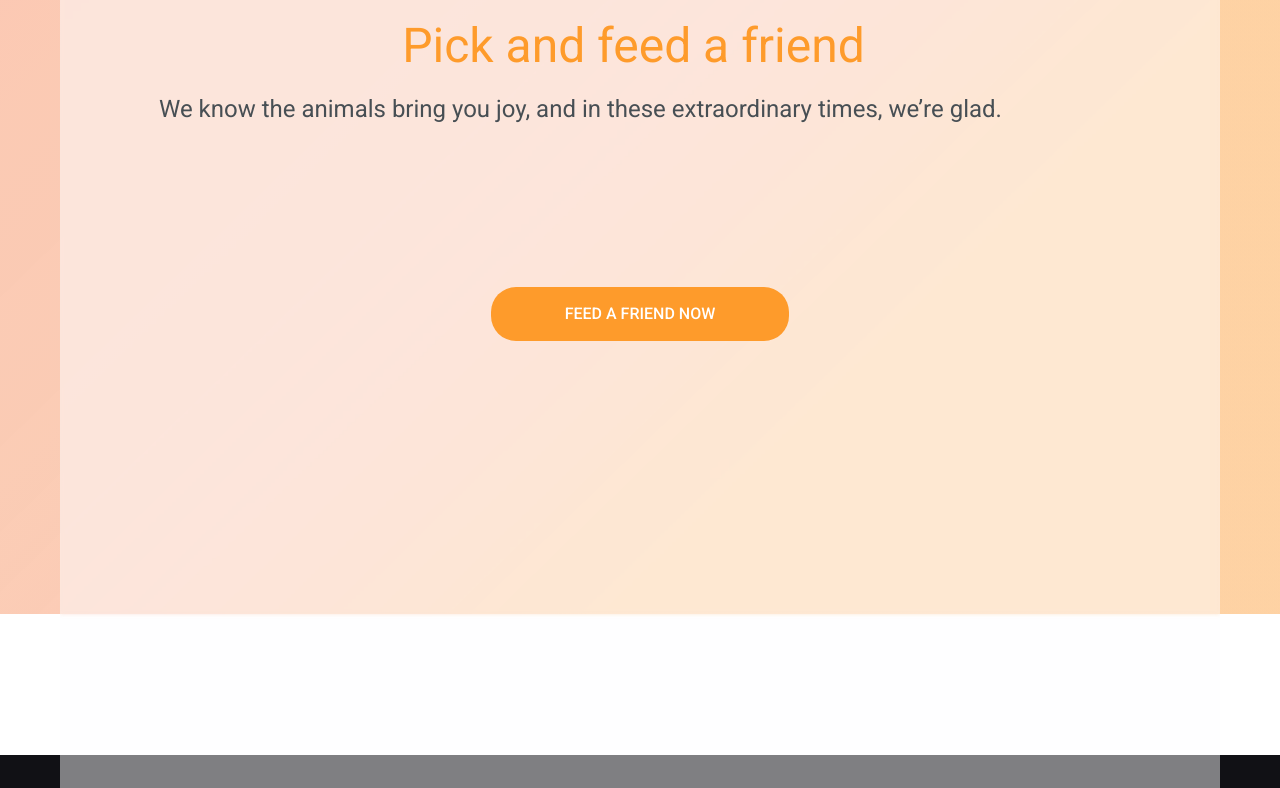
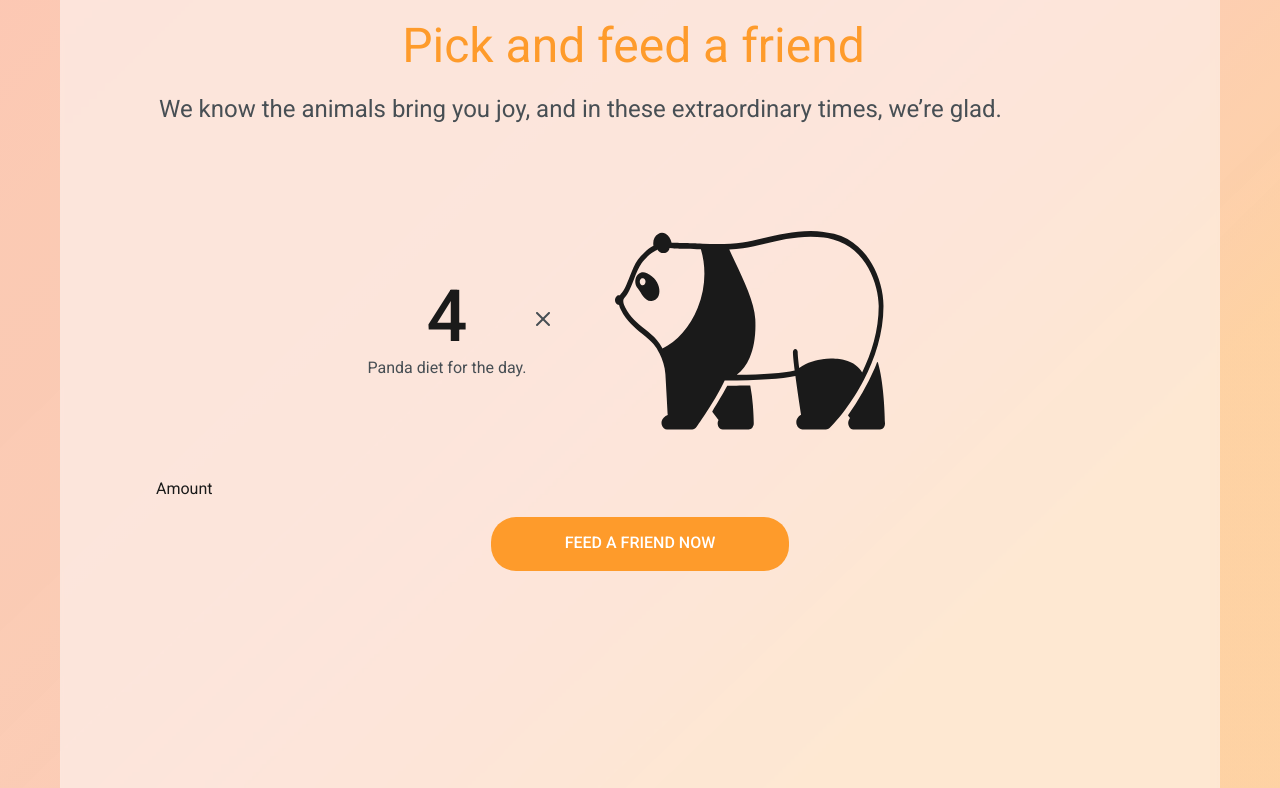
Before and after one commit to SvetlanaVl/JSFE2022Q3, a plain HTML site: page online-zoo/pages/donate/index.html in a window 1280 px wide. Shown: the part 828-1616 px from the top of the page. Drawn offline with Linux system fonts and the light colour scheme; files that its build step writes are made by us from their sources.

Commit message:
feat: add some text and icon

```diff
--- a/online-zoo/pages/donate/index.html
+++ b/online-zoo/pages/donate/index.html
@@ -14,7 +14,7 @@
       <div class="container-content">
         <div class="header-container">
           <div class="logo">
-            <a href="#"><img src="../../assets/icons/logo.svg" alt="logo"></a>
+            <a href="../main/index.html"><img src="../../assets/icons/logo.svg" alt="logo"></a>
           </div>
           <nav class="nav">
             <ul class="nav-list">
@@ -37,18 +37,28 @@
           <h3 class="feed-friend-icon-header">THE ZOO HAS OFFICIALLY REOPENED BUT WE STILL NEED YOUR HELP!</h3>
           <p class="text-info">Even though the Zoo has been able to reopen, we are at a greatly reduced capacity with educational programs and public and private events cancelled or postponed for additional months. We need you now more than ever to help ensure that we overcome these challenges. We have been actively raising funds in the community, and we are grateful for the generosity. But much more support is still needed, and we need your help! Please consider a gift today – no matter what size – to help us sustain our mission.</p>
           <h3 class="feed-friend-icon-header donate-info">Donation Information</h3>
+          <div class="container-content container-feed-friend">
+            <div class="container-content-feed-friend">
+              <h2 class="feed-friend-header">Pick and feed a friend</h2>
+              <p class="text-subtitle">We know the animals bring you joy, and in these extraordinary times, we’re glad.</p>
+            </div>
+            <div class="diets-panda">
+              <div class="days">
+                <p class="number">4</p>
+                <p class="diet">Panda diet for the day.</p>
+              </div>
+              <img class="plus" src="../../assets/icons/x_icon.svg" alt="x">
+              <img class="panda" src="../../assets/icons/panda_widget1.svg" alt="panda">
+            </div>
+
+            <p class="amount">Amount</p>
+            <form action="../donate/index.html">
+              <button class="button button-slider-animals">Feed a friend now</button>
+            </form>
         </div>
-        <div class="container-content container-feed-friend">
-          <div class="container-content-feed-friend">
-            <h2 class="feed-friend-header">Pick and feed a friend</h2>
-            <p class="text-subtitle">We know the animals bring you joy, and in these extraordinary times, we’re glad.</p>
-
-          </div>
 
 
-          <form action="../donate/index.html">
-            <button class="button button-slider-animals">Feed a friend now</button>
-          </form>
+
 
 
         </div>
@@ -58,7 +68,7 @@
       <div class="container-content">
         <div class="footer-header">
           <div class="logo">
-            <a href="#"><img src="../../assets/icons/logo.svg" alt="logo"></a>
+            <a href="../main/index.html"><img src="../../assets/icons/logo.svg" alt="logo"></a>
           </div>
           <div class="subscribe">
             <p class="text-subtitle footer-subtitle">Subscribe to our news</p>
@@ -70,7 +80,7 @@
           </div>
         </div>
 
-        <form action="../donate/index.html">
+        <form action="#">
           <button class="button button-slider-animals button-testimonials button-footer-big">donate for volunteers</button>
         </form>
 
@@ -105,7 +115,7 @@
 
           <nav class="nav nav-footer">
             <ul class="nav-list nav-list-footer">
-              <li><a class="link link-active" href="#">About</a></li>
+              <li><a class="link" href="../main/index.html">About</a></li>
               <li><a class="link" href="#">Map</a></li>
               <li><a class="link" href="#">Zoos</a></li>
               <li><a class="link" href="#">Contact us</a></li>
--- a/online-zoo/pages/donate/style.css
+++ b/online-zoo/pages/donate/style.css
@@ -72,7 +72,7 @@ html {
 }
 
 .donate {
-  height: 935px;
+  height: 1441px;
   background: linear-gradient(
       315.75deg,
       rgba(254, 210, 144, 0.7) 30.06%,
@@ -97,7 +97,6 @@ html {
     );
   opacity: 0.9;
   padding-top: 41px;
-  margin-bottom: 141px;
 }
 .info {
 
@@ -135,7 +134,7 @@ html {
 }
 .container-content-feed-friend {
   width: 976px;
-  min-height: 270px;
+  min-height: 167px;
   margin-left: 99px;
   padding-top: 41px;
 }
@@ -152,10 +151,6 @@ html {
   margin-left: -27px;
 }
 
-
-
-
-
 .text-subtitle {
   font-family: 'Roboto';
   font-style: normal;
@@ -165,6 +160,56 @@ html {
   color: #333B41;
   margin: 0;
   margin-bottom: 34px;
+}
+.diets-panda {
+  display: flex;
+  align-items: center;
+  width: 551px;
+  margin: 0 auto;
+  margin-bottom: 48px;
+}
+.days {
+  padding-top: 82px;
+  min-height: 120px;
+  padding-left: 3px;
+}
+.number {
+  font-family: 'Roboto';
+  font-style: normal;
+  font-weight: 500;
+  font-size: 72px;
+  line-height: 80%;
+  text-align: center;
+  text-transform: uppercase;
+  color: #000000;
+  margin: 0;
+  margin-bottom: 11px;
+}
+.diet {
+  font-family: 'Roboto';
+  font-style: normal;
+  font-weight: 400;
+  font-size: 16px;
+  line-height: 140%;
+  text-align: center;
+  color: #333B41;
+  margin: 0;
+}
+.plus {
+  margin-top: 24px;
+  padding-left: 10px;
+}
+.panda {
+  padding-left: 65px;
+}
+.amount {
+  font-family: 'Roboto';
+  font-style: normal;
+  font-weight: 400;
+  font-size: 16px;
+  line-height: 140%;
+  color: #000000;
+  margin-left: 96px;
 }
 
 .button {
@@ -184,8 +229,19 @@ html {
   margin-right: 100px;
   cursor: pointer;
 }
+
 .button-slider-animals {
   margin-left: 431px;
+}
+.button-testimonials {
+  border-radius: 5px;
+  margin: 0;
+}
+button:hover {
+  background-color: rgba(249, 128, 75, 1);
+}
+button:active {
+  background-color: #4B9200;
 }
 
 
```
Also changed, not shown: online-zoo/assets/icons/panda_widget1.svg (added), online-zoo/assets/icons/x_icon.svg (added).
